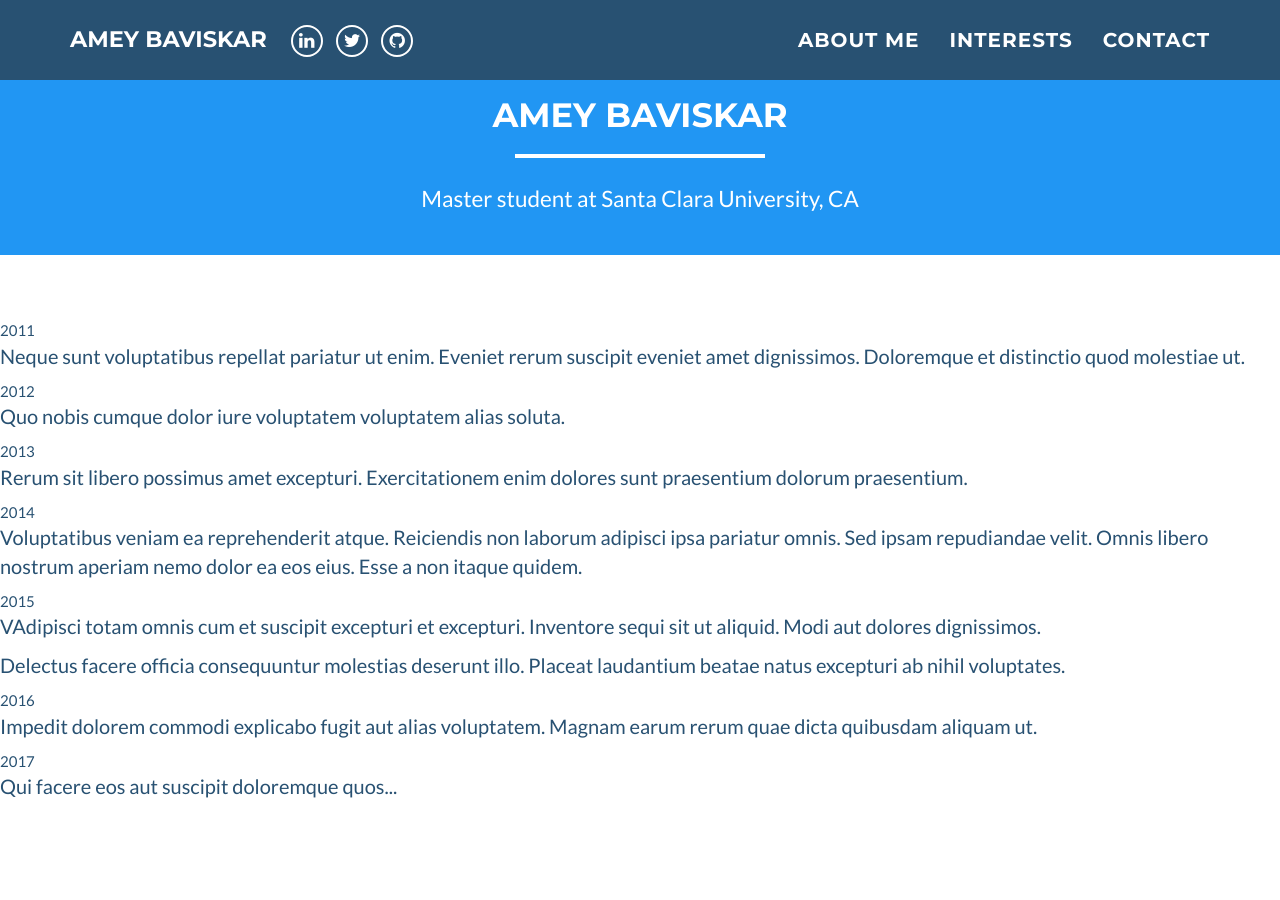
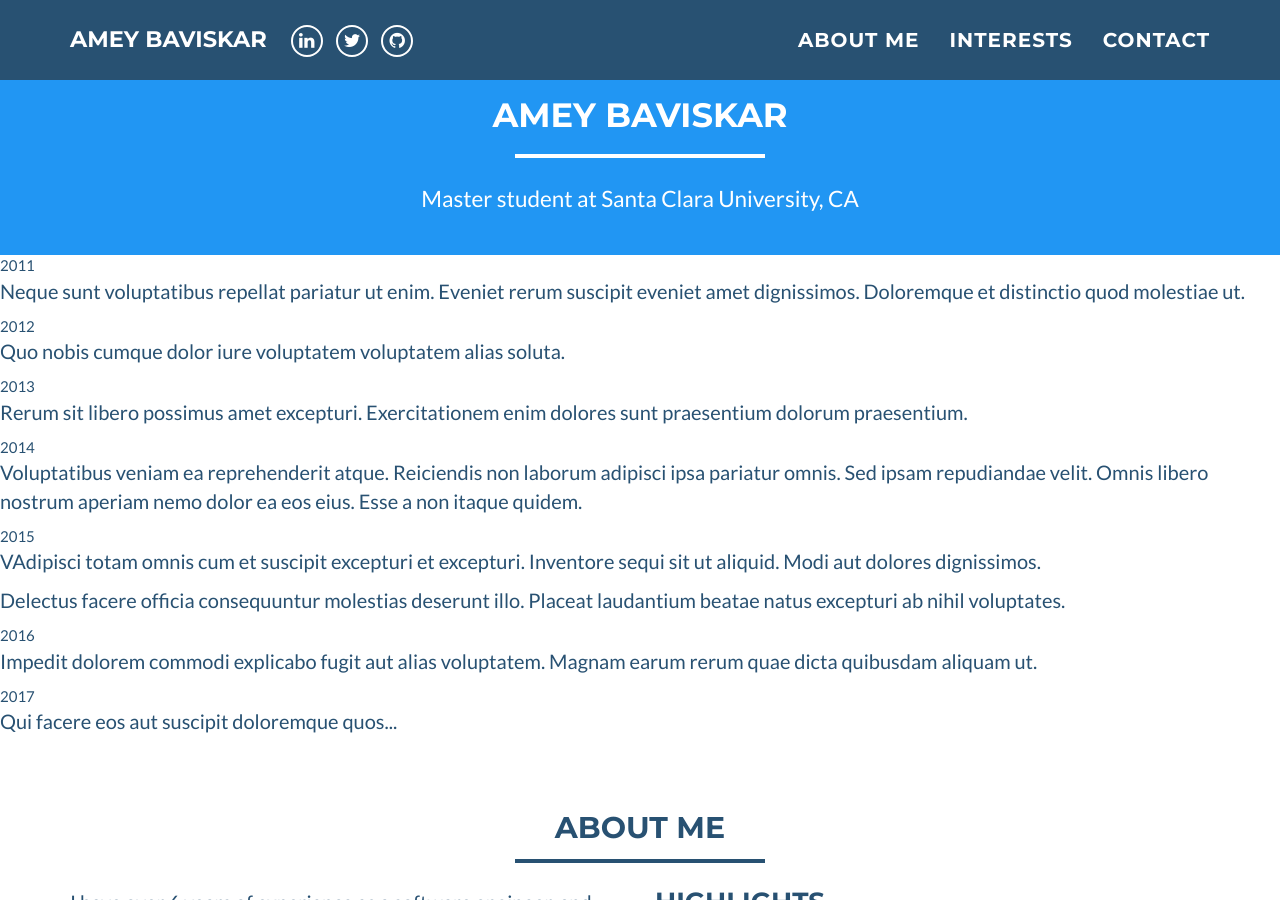
Before and after one commit to ameybav/estr4ng7d.github.io, a Jekyll site: the page built from index.html, in a window 1280 px wide and 900 px high, scrolled down 319 px. Built offline with Jekyll 4.4.1, drawn with Linux system fonts in a browser that asks for light colours.

Commit message:
Update _includes/about_me.html

```diff
--- a/_includes/about_me.html
+++ b/_includes/about_me.html
@@ -1,5 +1,4 @@
-<section id="sepe">
-
+<div class="sepe">
       <div class="entries">
     <div class="entry">
       <div class="title">2011</div>
@@ -45,7 +44,7 @@
       </div>
     </div>
   </div>
-</section>
+</div>
 
 
 <section id="about">
```
